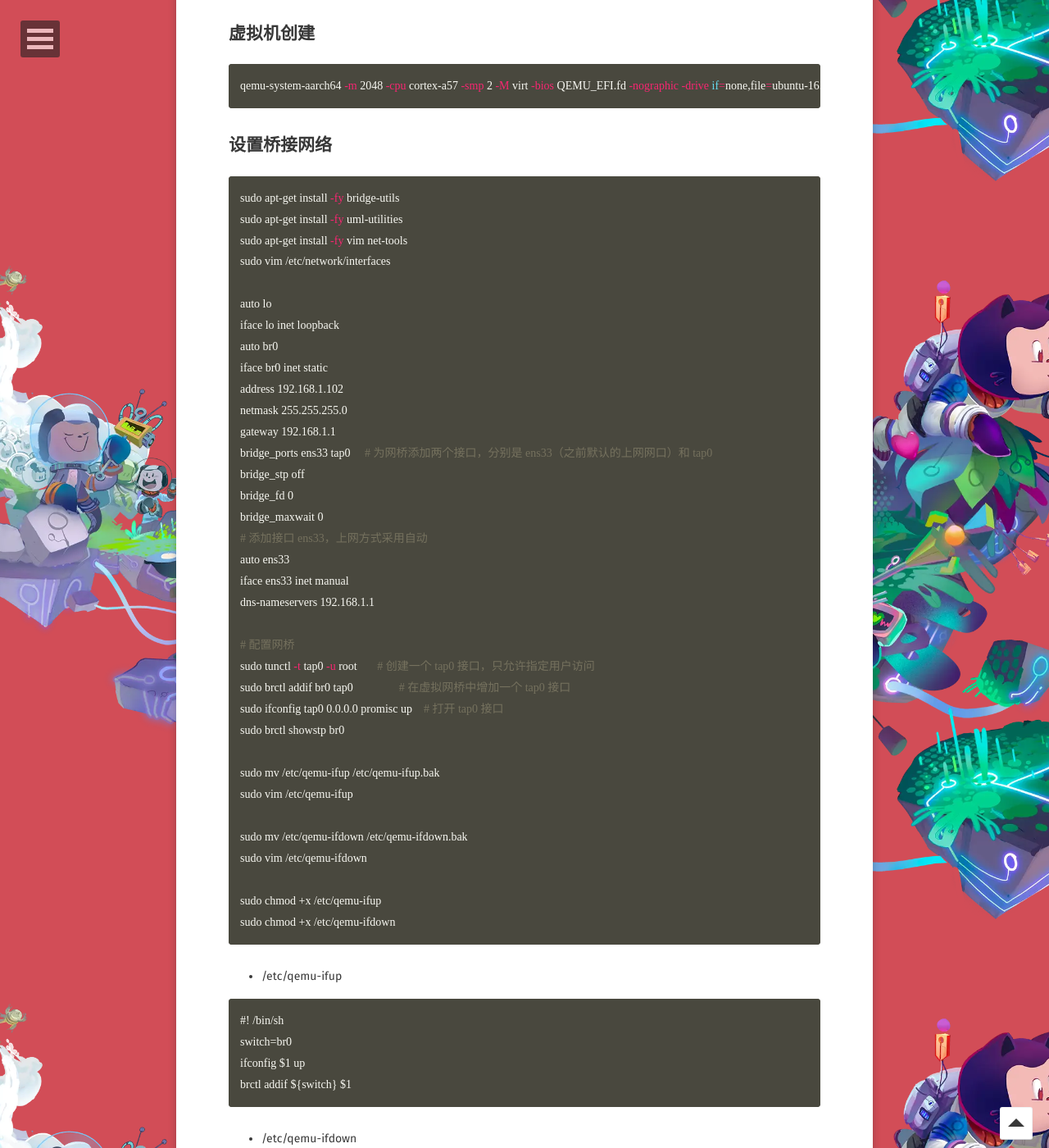
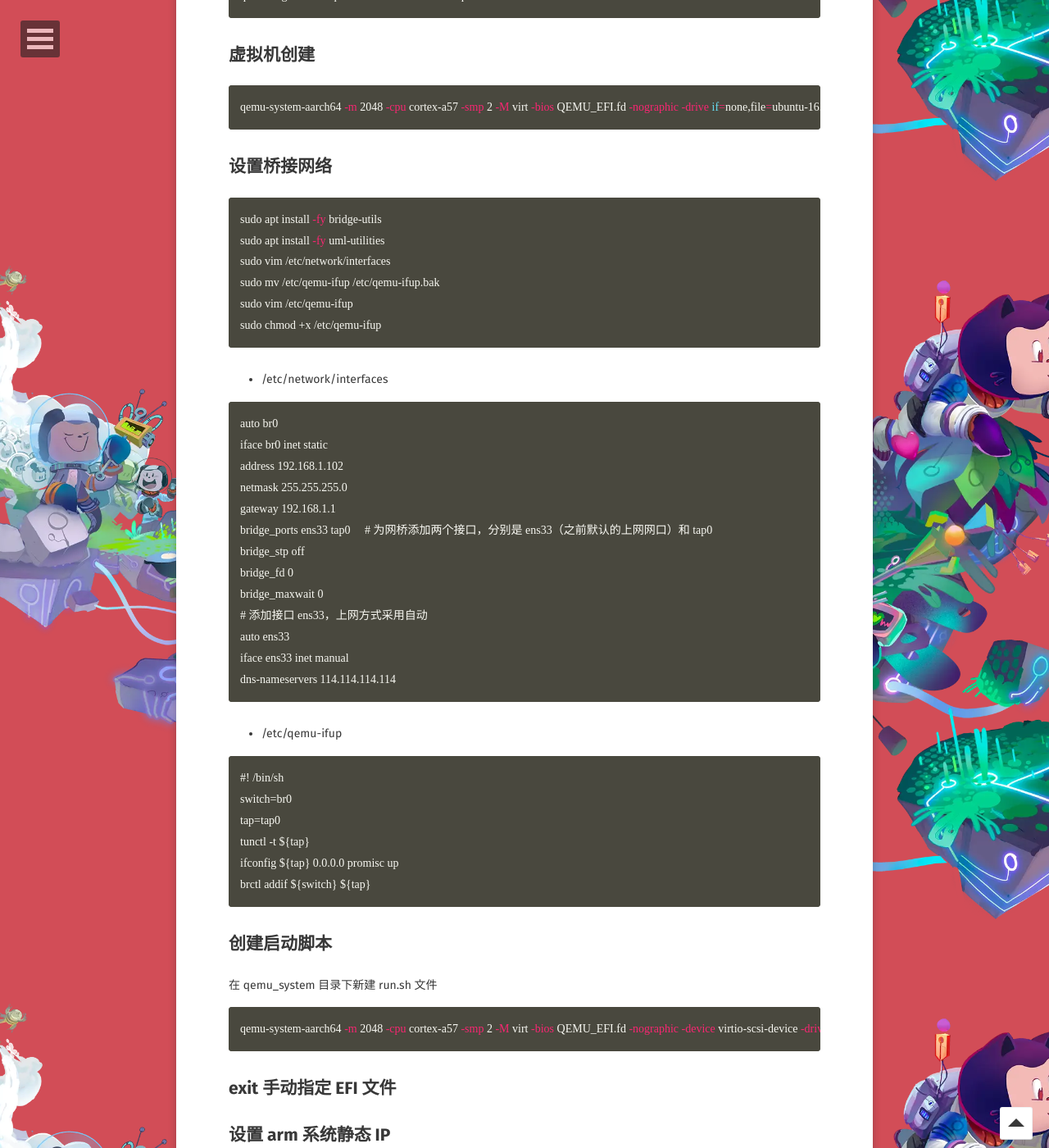
Before and after one commit to WebPavel/WebPavel.github.io, a Jekyll site: the page built from _posts/2022-10-29-x64虚拟机安装arm操作系统.md, in a window 1280 px wide and 1400 px high, scrolled down 1568 px. Shown: the whole window at 82% size. Built offline with Jekyll 4.4.1, drawn with Linux system fonts in a browser that asks for light colours; some web fonts are replaced; some of the changed text lies outside the part shown.

Commit message:
Update 2022-10-29-x64虚拟机安装arm操作系统.md

````diff
--- a/_posts/2022-10-29-x64虚拟机安装arm操作系统.md
+++ b/_posts/2022-10-29-x64虚拟机安装arm操作系统.md
@@ -26,7 +26,7 @@ iface ens33 inet static
 address 192.168.1.102
 netmask 255.255.255.0
 gateway 192.168.1.1
-dns-nameservers 192.168.1.1
+dns-nameservers 114.114.114.114
 # 刷新 IP
 sudo ip addr flush ens33
 sudo systemctl restart networking
@@ -35,11 +35,12 @@ sudo systemctl restart networking
 ## 安装 qemu-system-aarch64
 
 ```shell
+sudo apt install -fy vim net-tools
 sudo apt install -fy openssh-server
 sudo ufw allow ssh
 sudo apt install -fy screenfetch
 screenfetch
-sudo apt-get install -fy qemu-system-arm
+sudo apt install -fy qemu-system-arm
 ```
 
 ## 下载 UEFI 固件
@@ -71,13 +72,17 @@ qemu-system-aarch64 -m 2048 -cpu cortex-a57 -smp 2 -M virt -bios QEMU_EFI.fd -no
 ## 设置桥接网络
 
 ```shell
-sudo apt-get install -fy bridge-utils
-sudo apt-get install -fy uml-utilities
-sudo apt-get install -fy vim net-tools
+sudo apt install -fy bridge-utils
+sudo apt install -fy uml-utilities
 sudo vim /etc/network/interfaces
+sudo mv /etc/qemu-ifup /etc/qemu-ifup.bak
+sudo vim /etc/qemu-ifup
+sudo chmod +x /etc/qemu-ifup
+```
 
-auto lo
-iface lo inet loopback
+- /etc/network/interfaces
+
+```
 auto br0
 iface br0 inet static
 address 192.168.1.102
@@ -90,22 +95,7 @@ bridge_maxwait 0
 # 添加接口 ens33，上网方式采用自动
 auto ens33
 iface ens33 inet manual
-dns-nameservers 192.168.1.1
-
-# 配置网桥
-sudo tunctl -t tap0 -u root       # 创建一个 tap0 接口，只允许指定用户访问
-sudo brctl addif br0 tap0                # 在虚拟网桥中增加一个 tap0 接口
-sudo ifconfig tap0 0.0.0.0 promisc up    # 打开 tap0 接口
-sudo brctl showstp br0
-
-sudo mv /etc/qemu-ifup /etc/qemu-ifup.bak
-sudo vim /etc/qemu-ifup
-
-sudo mv /etc/qemu-ifdown /etc/qemu-ifdown.bak
-sudo vim /etc/qemu-ifdown
-
-sudo chmod +x /etc/qemu-ifup
-sudo chmod +x /etc/qemu-ifdown
+dns-nameservers 114.114.114.114
 ```
 
 - /etc/qemu-ifup
@@ -113,17 +103,10 @@ sudo chmod +x /etc/qemu-ifdown
 ```
 #! /bin/sh
 switch=br0
-ifconfig $1 up
-brctl addif ${switch} $1
-```
-
-- /etc/qemu-ifdown
-
-```
-#! /bin/sh
-switch=br0
-brctl delif ${switch} $1
-ifconfig $1 down
+tap=tap0
+tunctl -t ${tap}
+ifconfig ${tap} 0.0.0.0 promisc up
+brctl addif ${switch} ${tap}
 ```
 
 ## 创建启动脚本
@@ -146,7 +129,7 @@ iface eth0 inet static
 address 192.168.1.103
 netmask 255.255.255.0
 gateway 192.168.1.1
-dns-nameservers 192.168.1.1
+dns-nameservers 114.114.114.114
 # 刷新 IP
 sudo ip addr flush eth0
 sudo systemctl restart networking
@@ -156,23 +139,6 @@ sudo apt install -fy openssh-server
 sudo ufw allow ssh
 sudo apt install -fy screenfetch
 screenfetch
-```
-
----
-
-# FAQ
-
-问题描述：
-
-```
-device tap0 is already a member of a bridge; can't enslave it to bridge br0.
-qemu-system-aarch64: -netdev type=tap,id=net0: network script /etc/qemu-ifup failed with status 256
-```
-
-解决方法，执行
-
-```shell
-sudo tunctl -t tap0 -u dev
 ```
 
 ---
````
